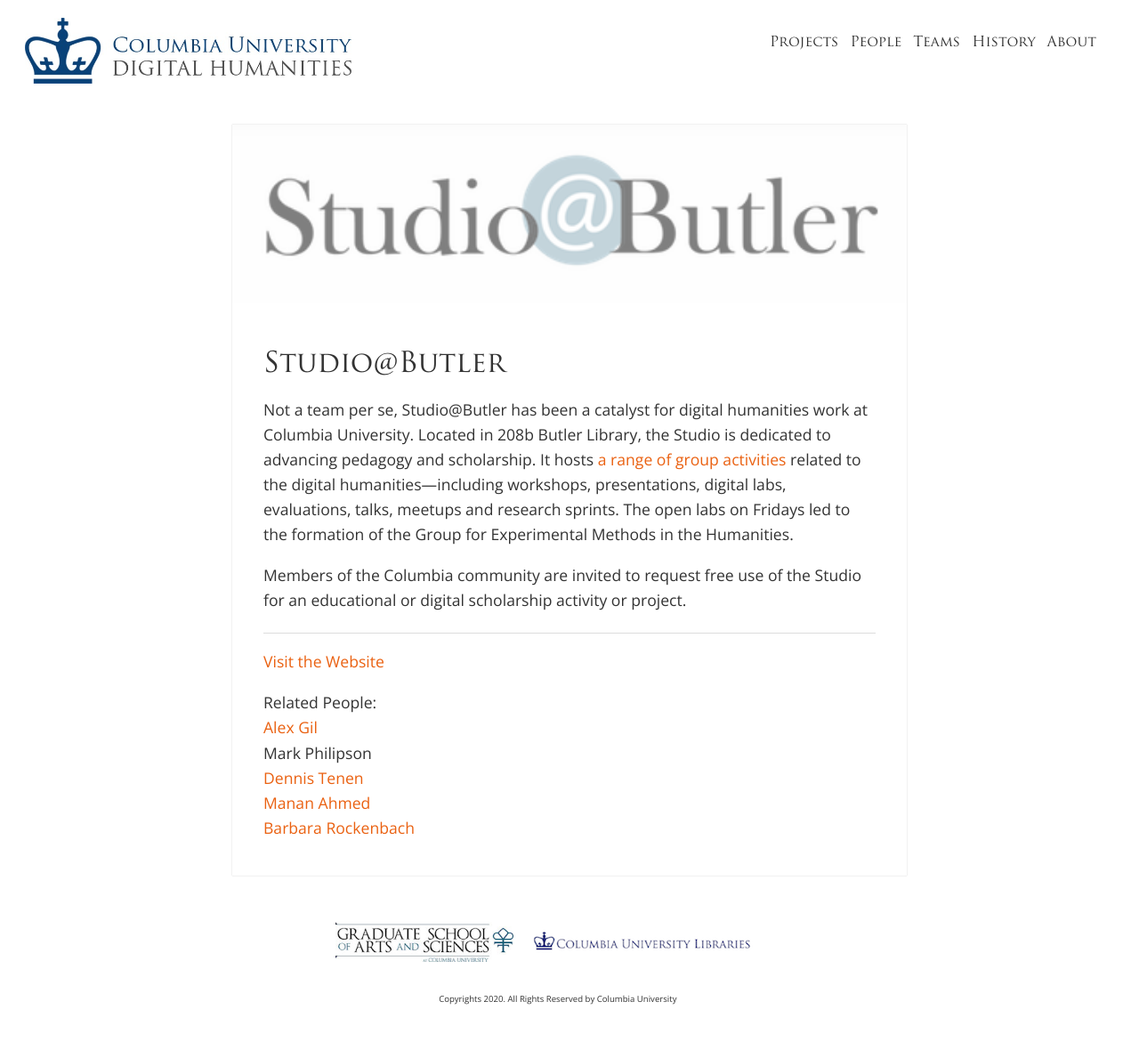
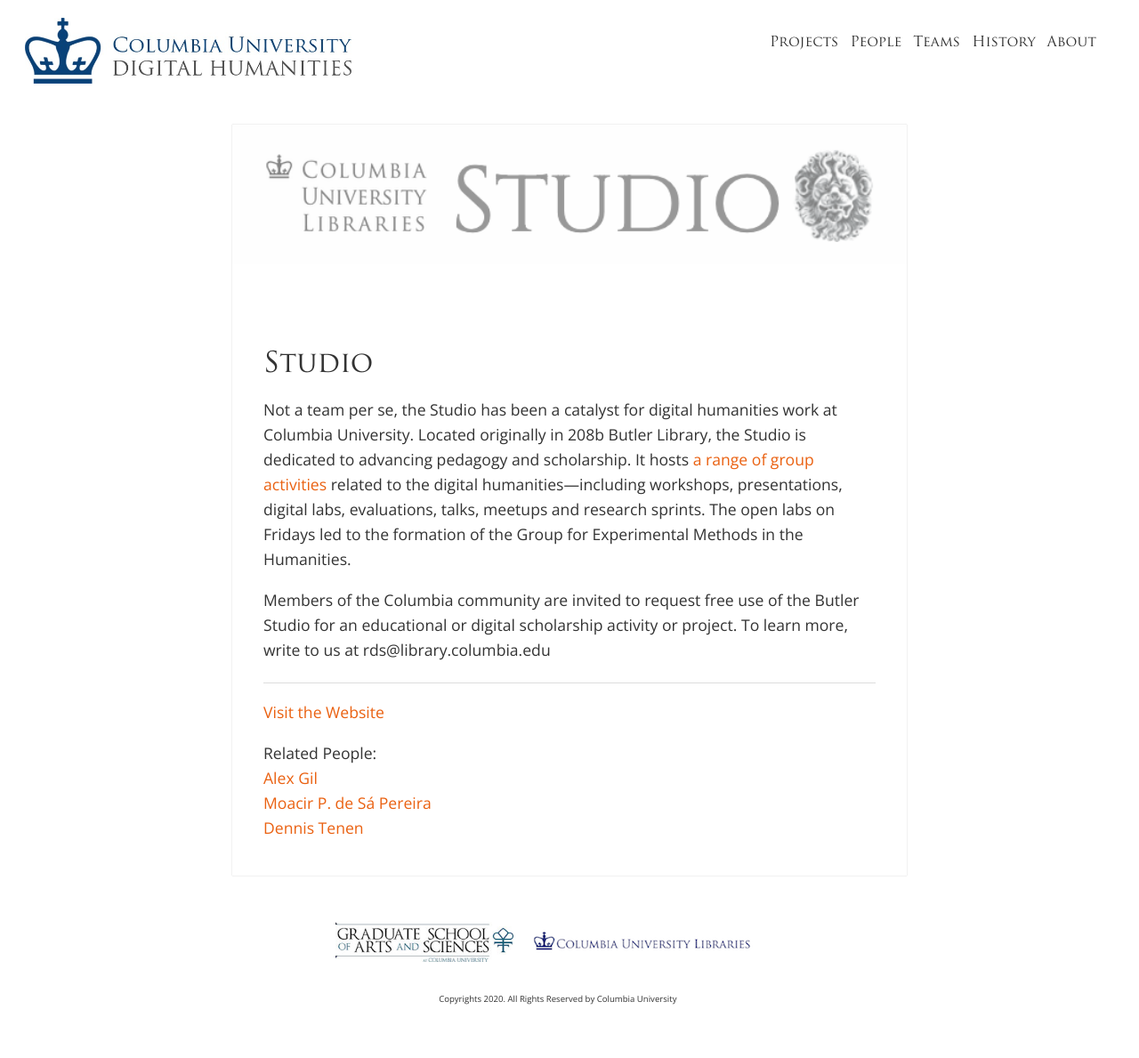
Before and after one commit to cul/dlst-dh, a Jekyll site: the page built from src/_teams/studio.md, in a window 1280 px wide. Shown: the whole page at 89% size. Built offline with Jekyll 4.4.1, drawn with Linux system fonts in a browser that asks for light colours; nearby versions of some CDN libraries.

Commit message:
touched up teams

```diff
--- a/src/_teams/studio.md
+++ b/src/_teams/studio.md
@@ -1,18 +1,16 @@
 ---
 layout: team
-title: Studio@Butler
-description: Located in 208b Butler Library, the Studio has become the meeting place of choice for Digital Humanities communities at Columbia University.
+title: Studio
+description: With locations in Butler Library and Lehman, the Studio has become the space of choice for Digital Humanities communities at Columbia University.
 link: "https://studio.cul.columbia.edu/"
 img: studio.png
 author: Alex Gil
 people:
 - Alex Gil
-- Mark Philipson
+- Moacir P. de Sá Pereira
 - Dennis Tenen
-- Manan Ahmed
-- Barbara Rockenbach
 ---
 
-Not a team per se, Studio@Butler has been a catalyst for digital humanities work at Columbia University. Located in 208b Butler Library, the Studio is dedicated to advancing pedagogy and scholarship. It hosts <a href="https://studio.cul.columbia.edu/">a range of group activities</a> related to the digital humanities—including workshops, presentations, digital labs, evaluations, talks, meetups and research sprints. The open labs on Fridays led to the formation of the Group for Experimental Methods in the Humanities.
+Not a team per se, the Studio has been a catalyst for digital humanities work at Columbia University. Located originally in 208b Butler Library, the Studio is dedicated to advancing pedagogy and scholarship. It hosts <a href="https://studio.cul.columbia.edu/">a range of group activities</a> related to the digital humanities—including workshops, presentations, digital labs, evaluations, talks, meetups and research sprints. The open labs on Fridays led to the formation of the Group for Experimental Methods in the Humanities.
 
-Members of the Columbia community are invited to request free use of the Studio for an educational or digital scholarship activity or project.
+Members of the Columbia community are invited to request free use of the Butler Studio for an educational or digital scholarship activity or project. To learn more, write to us at rds@library.columbia.edu
```
Also changed, not shown: src/_people/mpdesapereira.md (added, +14 -0 lines), src/_teams/rds.md (renamed from src/_teams/dssc.md), src/images/studio.png.
